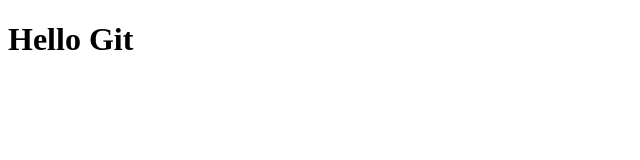
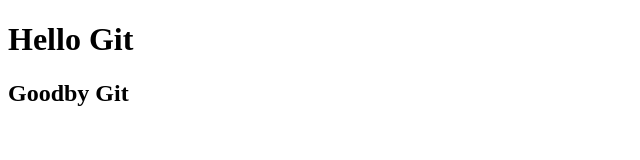
Before and after one commit to bahromqodirov/brr, a plain HTML site: page index.html in a window 1280 px wide. Shown: the whole page, without its empty margins (0-640 px from the left). Drawn offline with Linux system fonts and the light colour scheme.

Commit message:
add teg h2

```diff
--- a/index.html
+++ b/index.html
@@ -8,5 +8,6 @@
 </head>
 <body>
    <h1>Hello Git</h1>
+   <h2>Goodby Git</h2>
 </body>
 </html>
```
